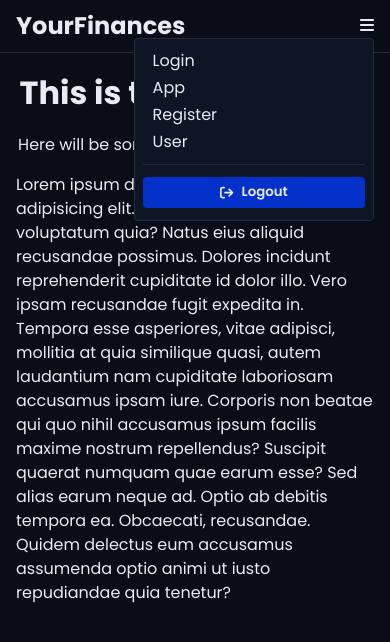
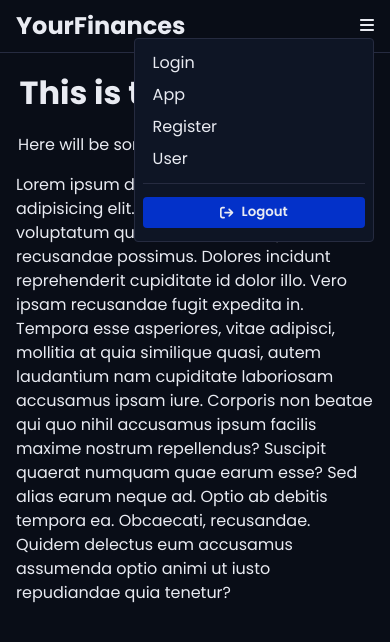
Before and after one commit to jonmico/your-finances, a React (Vite) app in the folder client/: page / in a window 390 px wide. Both pictures are taken after a click on the icon 367 px from the left and 25 px from the top of the page. Shown: the top 642 px of the page. Built offline with nearby package versions, Linux system fonts and the light colour scheme.

Commit message:
Add function to close dropdown menu when a link is clicked.

```diff
--- a/client/src/components/global-nav.tsx
+++ b/client/src/components/global-nav.tsx
@@ -89,7 +89,9 @@ function MobileDropdown() {
   return (
     <StyledMobileDropdown>
       <StyledFontAwesomeIcon icon={faBars} onClick={handleClick} />
-      {isDropdownOpen && <MobileDropdownLinks />}
+      {isDropdownOpen && (
+        <MobileDropdownLinks closeDropdown={() => setIsDropdownOpen(false)} />
+      )}
     </StyledMobileDropdown>
   );
 }
@@ -108,40 +110,65 @@ const StyledMobileDropDownLinks = styled.ul`
   gap: 0.5rem;
 `;
 
-const StyledListItem = styled.li`
-  padding: 0.1rem 0.6rem;
-  border-radius: 0.25rem;
-  transition: background-color 200ms ease-in-out;
-
-  &:hover {
-    background-color: var(--text-800);
-    cursor: pointer;
-  }
-`;
-
 const LinkList = styled.ul`
   border-bottom: 1px solid var(--text-800);
   padding-bottom: 0.5rem;
 `;
 
 const ButtonListItem = styled.li`
-  padding: 0.25rem 0;
+  padding: 0.3rem 0;
 `;
 
-function MobileDropdownLinks() {
+const StyledLink = styled(Link)`
+  display: block;
+  padding: 0.25rem 0.6rem;
+  border-radius: 0.25rem;
+  transition: background-color 250ms ease-in-out;
+
+  &:hover {
+    background-color: var(--text-800);
+  }
+
+  &:active {
+    background-color: var(--background-800);
+  }
+`;
+
+interface MobileDropdownLinksProps {
+  closeDropdown: () => void;
+}
+
+// TODO: Add icons to StyledLink?
+
+function MobileDropdownLinks({ closeDropdown }: MobileDropdownLinksProps) {
   function handleLogoutClick() {
+    closeDropdown();
     console.log('NYI: Logout');
   }
 
   return (
     <StyledMobileDropDownLinks>
       <LinkList>
-        <StyledListItem>
-          <Link to={'login'}>Login</Link>
-        </StyledListItem>
-        <StyledListItem>App</StyledListItem>
-        <StyledListItem>Register</StyledListItem>
-        <StyledListItem>User</StyledListItem>
+        <li>
+          <StyledLink to={'login'} onClick={closeDropdown}>
+            Login
+          </StyledLink>
+        </li>
+        <li>
+          <StyledLink to={'app'} onClick={closeDropdown}>
+            App
+          </StyledLink>
+        </li>
+        <li>
+          <StyledLink to={'register'} onClick={closeDropdown}>
+            Register
+          </StyledLink>
+        </li>
+        <li>
+          <StyledLink to={'app/user'} onClick={closeDropdown}>
+            User
+          </StyledLink>
+        </li>
       </LinkList>
       <ButtonListItem>
         <LogoutButton onClick={handleLogoutClick}>
```
